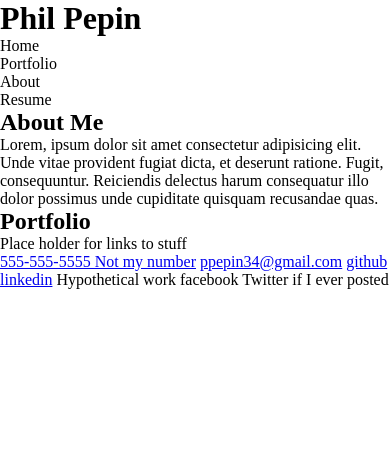
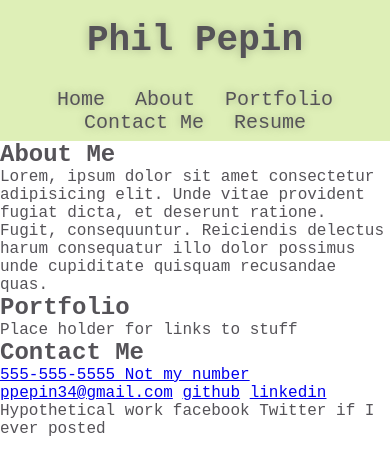
Before and after one commit to ppepin34/portfolio, a plain HTML site: page index.html in a window 390 px wide. Drawn offline with Linux system fonts and the light colour scheme.

Commit message:
header and nav, along with some html tweaks

```diff
--- a/assets/style.css
+++ b/assets/style.css
@@ -3,3 +3,93 @@
     padding: 0;
     box-sizing: border-box;
   }
+
+  :root {
+      --primary-color: #555358;
+      --secondary-color: #7B7263;
+      --tertiary-color: #DEEFB7;
+  }
+
+  body {
+      color: var(--primary-color);
+      font-family: 'Courier New', Courier, monospace;
+  }
+
+
+  /* header and nav bar */
+
+  header {
+      padding: 20px 35px;
+      background-color: var(--tertiary-color);
+      background-size: cover;
+      display: flex;
+      justify-content: space-between;
+      flex-wrap: wrap;
+  }
+
+  header h1 {
+      font-weight: bold;
+      margin: 0;
+      font-size: 36px;
+      color: var(--primary-color);
+      text-shadow: 0 0 10px rgba(0, 0, 0, .25);
+  }
+
+  header a {
+      text-decoration: none;
+      color: var(--primary-color);
+  }
+
+  header nav {
+      margin: 7px 0;
+    }
+
+    header nav ul {
+        display: flex;
+        flex-wrap: wrap;
+        justify-content: space-between;
+        align-items: center;
+        list-style: none;
+    }
+
+    header nav ul li a {
+        padding: 10px 15px;
+        font-size: 1.55vw;
+        text-shadow: 0 0 10px rgba(0, 0, 0, .25);
+    }
+
+    header nav ul li a:hover {
+        background: var(--primary-color);
+        color: var(--secondary-color);
+        border-radius: 15px;
+        text-shadow: none;
+    }
+
+    /* MEDIA QUERY FOR SMALLER DESKTOP SCREENS AND SMALLER */
+@media screen and (max-width: 980px) {
+    header {
+      padding-bottom: 0;
+      justify-content: center;
+      position: relative;
+    }
+
+    header h1 {
+      width: 100%;
+      text-align: center;
+    }
+
+    header nav ul {
+      margin-top: 20px;
+      width: 100%;
+      justify-content: center;
+    }
+
+    header nav ul li a {
+      font-size: 20px;
+    }
+
+    .section-title {
+      width: 80%;
+    }
+
+ }
--- a/index.html
+++ b/index.html
@@ -16,24 +16,33 @@
         <nav>
             <ul>
                 <li>
-                    Home
+                    <a href="/">Home</a>
                 </li>
                 <li>
-                    Portfolio
+                    <a href="#aboutMe">About</a>
                 </li>
                 <li>
-                    About
+                    <a href="#portfolio">Portfolio</a>
                 </li>
                 <li>
-                    Resume
+                    <a href="contact">Contact Me</a>
+                </li>
+                <li>
+                    <a href>Resume</a>
                 </li>
             </ul>
         </nav>
     </header>
 
+    <!-- Hero -->
+
+    <section>
+
+    </section>
+
     <!-- About Section-->
 
-    <section>
+    <section id="aboutMe" class="about">
         <h2>About Me</h2>
 
         <p>
@@ -43,7 +52,7 @@
 
     <!-- Porfolio section-->
 
-    <section>
+    <section id="portfolio" class="portfolio">
         <h2>
             Portfolio
         </h2>
@@ -54,7 +63,10 @@
 
     <!-- contact info -->
 
-    <section>
+    <section id="contact" class="contact">
+        <h1>
+            Contact Me
+        </h1>
         <a href="tel:5555555555">555-555-5555 Not my number</a>
         <a href="mailto:ppepin34@gmail.com">ppepin34@gmail.com</a>
         <a href="https://github.com/ppepin34">github</a>
```
